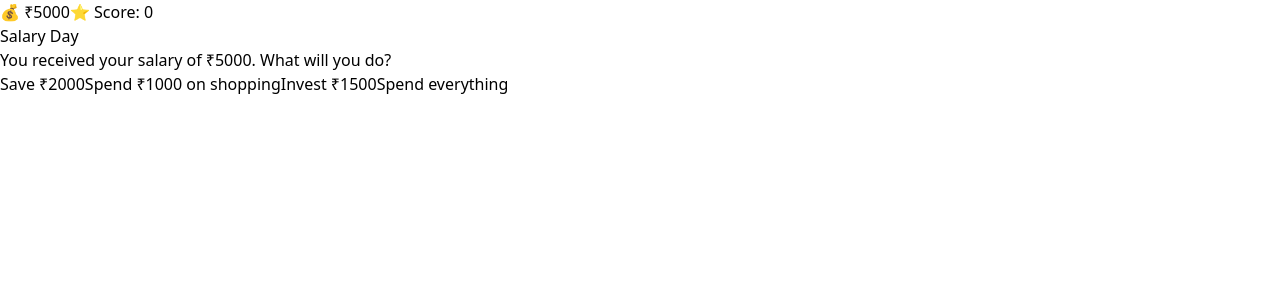
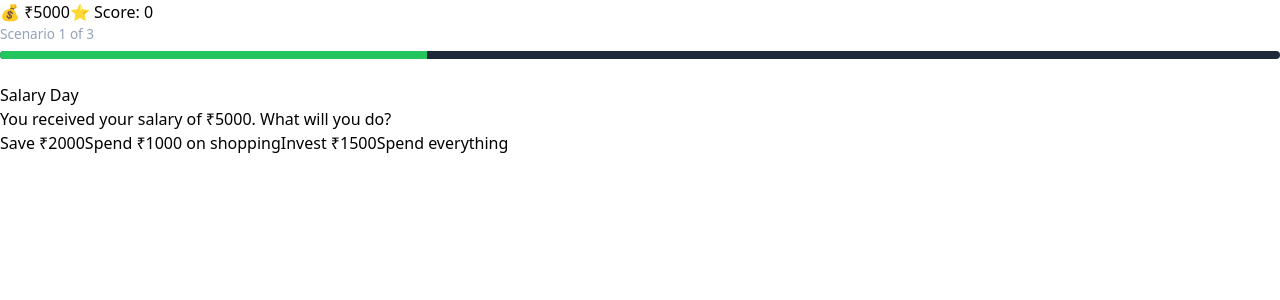
Before and after one commit to himanshucode-07/financial-literacy-game, a React (Vite) app: page / in a window 1280 px wide. Both pictures are taken after a click on the button "Start Game". Shown: the top 300 px of the page. Built offline with nearby package versions, Linux system fonts and the light colour scheme.

Commit message:
feat: add progress bar component showing scenario completion

```diff
--- a/src/App.css
+++ b/src/App.css
@@ -49,3 +49,27 @@
 .game-complete button:hover {
   background-color: #16a34a;
 }
+
+.progress-container {
+  margin-bottom: 1.5rem;
+}
+
+.progress-label {
+  font-size: 0.85rem;
+  color: #94a3b8;
+  margin-bottom: 0.4rem;
+}
+
+.progress-track {
+  width: 100%;
+  height: 8px;
+  background-color: #1e293b;
+  border-radius: 4px;
+  overflow: hidden;
+}
+
+.progress-fill {
+  height: 100%;
+  background-color: #22c55e;
+  transition: width 0.3s ease;
+}
--- a/src/App.jsx
+++ b/src/App.jsx
@@ -46,6 +46,8 @@ function App() {
           money={money}
           score={score}
           scenario={currentScenario}
+          currentIndex={currentScenarioIndex}
+          totalScenarios={scenarios.length}
           onChoice={handleChoice}
         />
       )}
--- a/src/components/GameScreen.jsx
+++ b/src/components/GameScreen.jsx
@@ -1,10 +1,14 @@
-function GameScreen({ money, score, scenario, onChoice }) {
+import ProgressBar from './ProgressBar';
+
+function GameScreen({ money, score, scenario, currentIndex, totalScenarios, onChoice }) {
   return (
     <div className="game-screen">
       <div className="stats-bar">
         <span>💰 ₹{money}</span>
         <span>⭐ Score: {score}</span>
       </div>
+
+      <ProgressBar current={currentIndex + 1} total={totalScenarios} />
 
       <h2>{scenario.title}</h2>
       <p>{scenario.description}</p>
--- /dev/null
+++ b/src/components/ProgressBar.jsx
@@ -0,0 +1,19 @@
+function ProgressBar({ current, total }) {
+  const percentage = (current / total) * 100;
+
+  return (
+    <div className="progress-container">
+      <div className="progress-label">
+        Scenario {current} of {total}
+      </div>
+      <div className="progress-track">
+        <div
+          className="progress-fill"
+          style={{ width: `${percentage}%` }}
+        ></div>
+      </div>
+    </div>
+  );
+}
+
+export default ProgressBar;
```
